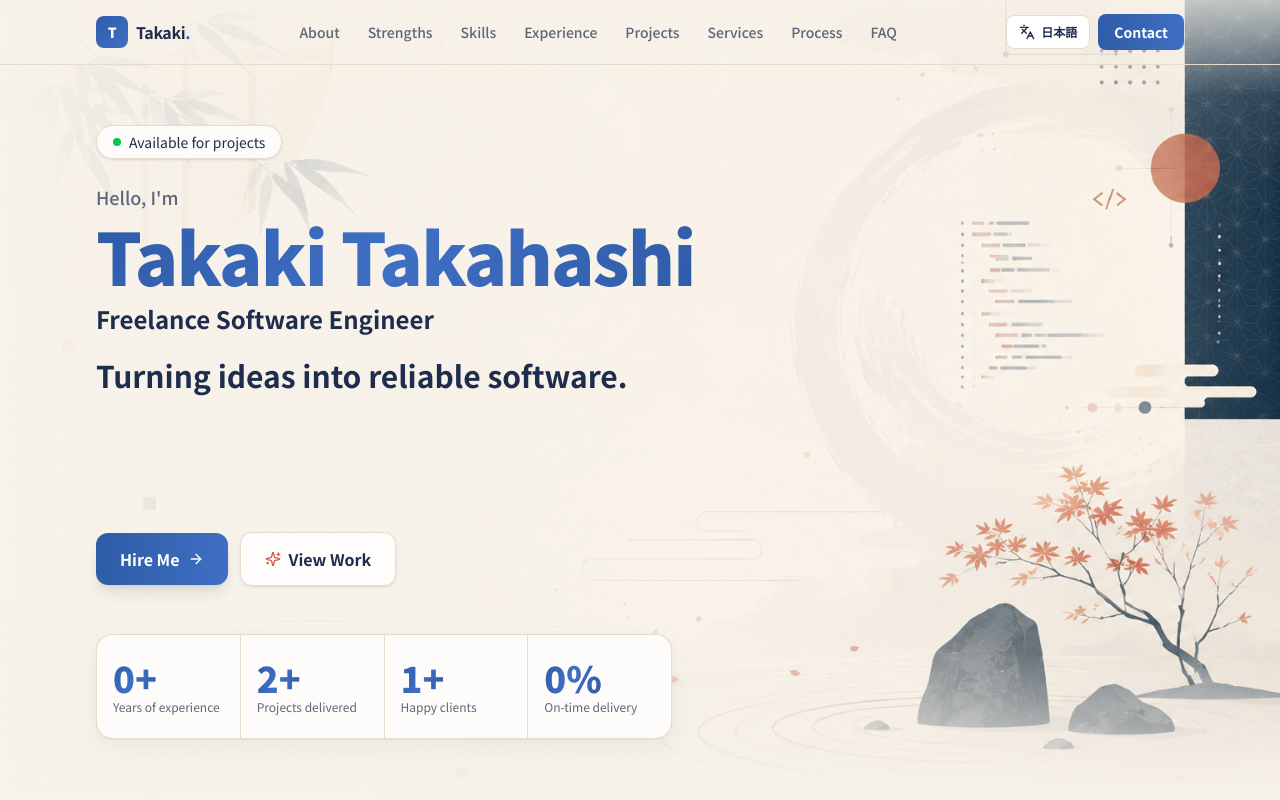
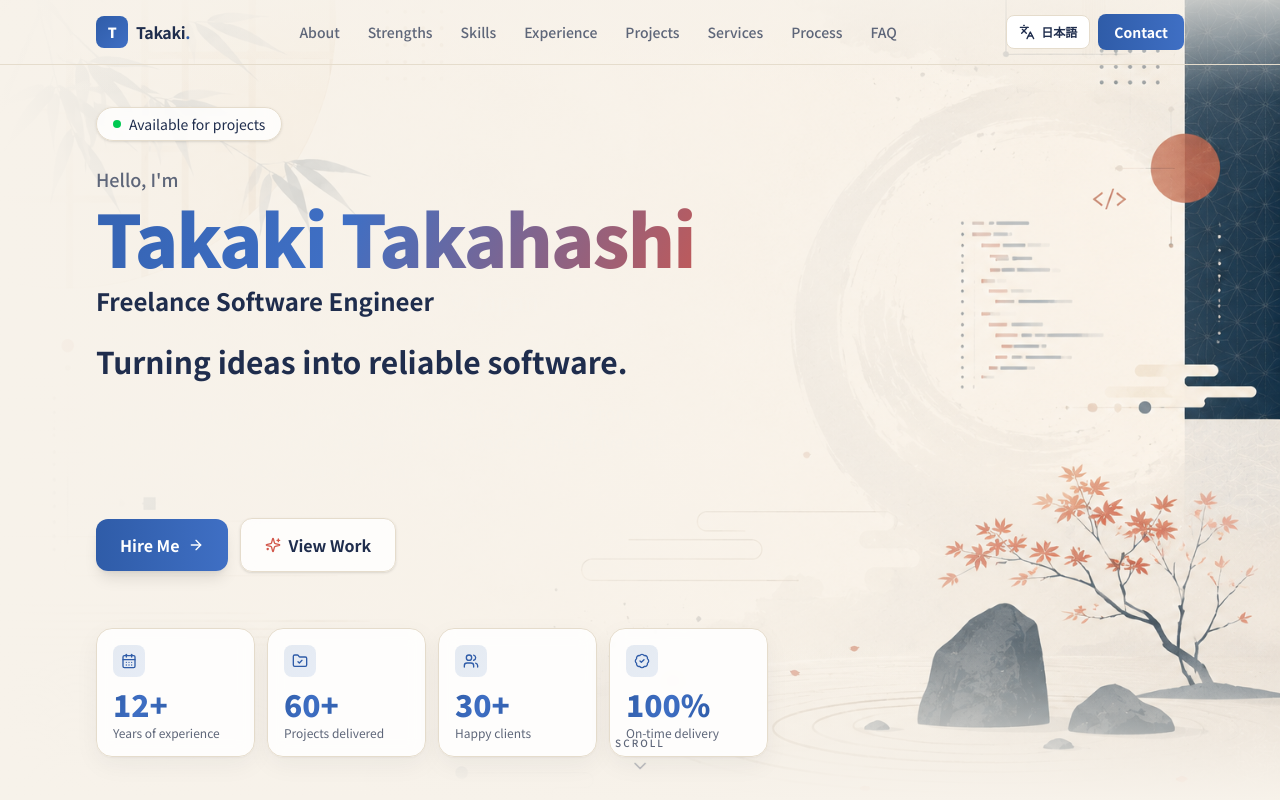
Before and after one commit to nakamuraryo298-coder/PortfolioProject, a Next.js app: page / in a window 1280 px wide. Shown: the top 800 px of the page. Built offline with nearby package versions, Linux system fonts and the light colour scheme.

Commit message:
Add animated gradient text and scroll cue to Hero section; update stats with icons

```diff
--- a/app/globals.css
+++ b/app/globals.css
@@ -77,6 +77,41 @@ body {
   -webkit-text-fill-color: transparent;
 }
 
+/* Flowing animated gradient — used for the hero name for a stylish accent */
+@keyframes gradient-flow {
+  0%, 100% { background-position: 0% 50%; }
+  50% { background-position: 100% 50%; }
+}
+.text-gradient-flow {
+  background: linear-gradient(
+    115deg,
+    var(--color-accent),
+    var(--color-accent-3),
+    var(--color-accent-2),
+    var(--color-accent-3),
+    var(--color-accent)
+  );
+  background-size: 280% auto;
+  -webkit-background-clip: text;
+  background-clip: text;
+  -webkit-text-fill-color: transparent;
+  animation: gradient-flow 8s ease-in-out infinite;
+}
+
+/* Soft scroll-cue bounce */
+@keyframes scroll-cue {
+  0%, 100% { transform: translateY(0); opacity: 0.4; }
+  50% { transform: translateY(6px); opacity: 1; }
+}
+.animate-scroll-cue {
+  animation: scroll-cue 1.8s ease-in-out infinite;
+}
+
+@media (prefers-reduced-motion: reduce) {
+  .text-gradient-flow { animation: none; }
+  .animate-scroll-cue { animation: none; }
+}
+
 /* Utility: subtle grid background */
 .bg-grid {
   background-image:
--- a/components/CountUp.tsx
+++ b/components/CountUp.tsx
@@ -1,70 +1,49 @@
 "use client";
 
 import { useEffect, useRef, useState } from "react";
-import { useInView } from "framer-motion";
+import { animate, useInView } from "framer-motion";
 
 interface CountUpProps {
-  /** Full display value, e.g. "12+", "60+", "100%". The numeric part is animated; prefix/suffix are preserved. */
+  /** Target string such as "12+", "100%", "1.5k" — the leading number is animated. */
   value: string;
-  /** Animation length in seconds. */
   duration?: number;
-  /** Delay before counting starts, in seconds. */
-  delay?: number;
   className?: string;
 }
 
-export default function CountUp({ value, duration = 1.8, delay = 0.3, className }: CountUpProps) {
-  // Split into optional prefix (non-digits), the number, and an optional suffix.
-  const parsed = value.match(/^(\D*)([\d.,]+)(.*)$/);
-  const prefix = parsed?.[1] ?? "";
-  const rawNum = parsed?.[2] ?? "";
-  const suffix = parsed?.[3] ?? "";
-  const target = parsed ? parseFloat(rawNum.replace(/,/g, "")) : 0;
-  const decimals = rawNum.includes(".") ? rawNum.split(".")[1].length : 0;
-
+/**
+ * Animates the numeric part of `value` from 0 up to its target once the
+ * element scrolls into view, then stops. Any prefix/suffix (e.g. "+", "%")
+ * is preserved.
+ */
+export default function CountUp({ value, duration = 1.8, className }: CountUpProps) {
   const ref = useRef<HTMLSpanElement>(null);
   const inView = useInView(ref, { once: true, margin: "-40px" });
+
+  const match = String(value).match(/^(\D*)(\d+(?:\.\d+)?)(.*)$/);
+  const prefix = match?.[1] ?? "";
+  const target = match ? parseFloat(match[2]) : 0;
+  const suffix = match?.[3] ?? "";
+  const decimals = match && match[2].includes(".") ? match[2].split(".")[1].length : 0;
+
   const [display, setDisplay] = useState(0);
 
   useEffect(() => {
-    if (!inView || !parsed) return;
-
-    const prefersReduced =
-      typeof window !== "undefined" &&
-      window.matchMedia("(prefers-reduced-motion: reduce)").matches;
-    if (prefersReduced) {
-      setDisplay(target);
-      return;
-    }
-
-    let raf = 0;
-    let startTs: number | null = null;
-
-    const tick = (now: number) => {
-      if (startTs === null) startTs = now;
-      const progress = Math.min((now - startTs) / (duration * 1000), 1);
-      const eased = 1 - Math.pow(1 - progress, 3); // easeOutCubic
-      setDisplay(target * eased);
-      if (progress < 1) raf = requestAnimationFrame(tick);
-      else setDisplay(target);
-    };
-
-    const timer = setTimeout(() => {
-      raf = requestAnimationFrame(tick);
-    }, delay * 1000);
-
-    return () => {
-      clearTimeout(timer);
-      cancelAnimationFrame(raf);
-    };
-  }, [inView, parsed, target, duration, delay]);
-
-  if (!parsed) return <span className={className}>{value}</span>;
+    if (!inView) return;
+    const controls = animate(0, target, {
+      duration,
+      ease: [0.16, 1, 0.3, 1], // easeOutExpo — fast start, gentle stop
+      onUpdate: (v) => setDisplay(v),
+    });
+    return () => controls.stop();
+  }, [inView, target, duration]);
 
   return (
     <span ref={ref} className={className}>
       {prefix}
-      {display.toFixed(decimals)}
+      {display.toLocaleString("en-US", {
+        minimumFractionDigits: decimals,
+        maximumFractionDigits: decimals,
+      })}
       {suffix}
     </span>
   );
--- a/components/sections/Hero.tsx
+++ b/components/sections/Hero.tsx
@@ -2,10 +2,27 @@
 
 import Image from "next/image";
 import { motion } from "framer-motion";
-import { ArrowRight, Sparkles, MapPin } from "lucide-react";
+import {
+  ArrowRight,
+  Sparkles,
+  MapPin,
+  CalendarDays,
+  FolderCheck,
+  Users,
+  BadgeCheck,
+  ChevronDown,
+  type LucideIcon,
+} from "lucide-react";
 import { useLanguage } from "@/lib/language-context";
 import { hero, profile } from "@/lib/content";
 import CountUp from "../CountUp";
+
+const statIcons: Record<string, LucideIcon> = {
+  CalendarDays,
+  FolderCheck,
+  Users,
+  BadgeCheck,
+};
 
 export default function Hero() {
   const { lang } = useLanguage();
@@ -55,7 +72,7 @@ export default function Hero() {
           >
             <p className="text-lg font-medium text-[var(--color-muted)]">{hero.greeting[lang]}</p>
             <h1 className="mt-2 text-5xl font-black tracking-tight sm:text-7xl">
-              <span className="text-gradient">{profile.name[lang]}</span>
+              <span className="text-gradient-flow">{profile.name[lang]}</span>
             </h1>
             <p className="mt-3 flex flex-wrap items-center gap-x-4 gap-y-1 text-xl font-bold text-[var(--color-fg)] sm:text-2xl">
               {profile.title[lang]}
@@ -70,7 +87,7 @@ export default function Hero() {
             initial={{ opacity: 0, y: 24 }}
             animate={{ opacity: 1, y: 0 }}
             transition={{ duration: 0.6, delay: 0.2 }}
-            className="mt-5 text-2xl font-bold leading-snug text-[var(--color-fg)] sm:text-3xl"
+            className="mt-6 text-2xl font-bold leading-snug text-[var(--color-fg)] sm:text-3xl"
           >
             {hero.tagline[lang]}
           </motion.h2>
@@ -106,28 +123,49 @@ export default function Hero() {
             </a>
           </motion.div>
 
-          <motion.div
-            initial={{ opacity: 0, y: 24 }}
-            animate={{ opacity: 1, y: 0 }}
-            transition={{ duration: 0.6, delay: 0.5 }}
-            className="card-soft mt-12 grid max-w-xl grid-cols-2 gap-px overflow-hidden rounded-2xl border border-[var(--color-border)] bg-[var(--color-border)] sm:grid-cols-4"
-          >
-            {hero.stats.map((stat, i) => (
-              <div
-                key={stat.label.en}
-                className="flex flex-col items-center gap-1 bg-[var(--color-surface)]/90 px-4 py-6 text-center backdrop-blur sm:items-start sm:text-left"
-              >
-                <CountUp
-                  value={stat.value}
-                  delay={0.6 + i * 0.15}
-                  className="block text-3xl font-black leading-none text-gradient sm:text-4xl"
-                />
-                <span className="text-xs leading-tight text-[var(--color-muted)]">{stat.label[lang]}</span>
-              </div>
-            ))}
-          </motion.div>
+          <div className="mt-14 grid max-w-2xl grid-cols-2 gap-3 sm:grid-cols-4">
+            {hero.stats.map((stat, i) => {
+              const Icon = statIcons[stat.icon] ?? Sparkles;
+              return (
+                <motion.div
+                  key={stat.label.en}
+                  initial={{ opacity: 0, y: 24, scale: 0.96 }}
+                  animate={{ opacity: 1, y: 0, scale: 1 }}
+                  transition={{ duration: 0.5, delay: 0.55 + i * 0.12, ease: [0.21, 0.47, 0.32, 0.98] }}
+                  className="group card-soft relative overflow-hidden rounded-2xl border border-[var(--color-border)] bg-[var(--color-surface)]/85 p-4 backdrop-blur transition-all duration-300 hover:-translate-y-1.5 hover:border-[var(--color-accent)]/50 hover:shadow-[0_16px_40px_rgba(47,92,168,0.16)]"
+                >
+                  {/* Animated top accent bar on hover */}
+                  <span className="absolute inset-x-0 top-0 h-[3px] origin-left scale-x-0 bg-gradient-to-r from-[var(--color-accent)] via-[var(--color-accent-3)] to-[var(--color-accent-2)] transition-transform duration-300 group-hover:scale-x-100" />
+                  {/* Soft glow that fades in on hover */}
+                  <span className="pointer-events-none absolute -right-6 -top-6 h-16 w-16 rounded-full bg-[var(--color-accent)]/10 opacity-0 blur-xl transition-opacity duration-300 group-hover:opacity-100" />
+
+                  <span className="grid h-8 w-8 place-items-center rounded-lg bg-gradient-to-br from-[var(--color-accent)]/12 to-[var(--color-accent-3)]/12 text-[var(--color-accent)] transition-transform duration-300 group-hover:scale-110">
+                    <Icon className="h-4 w-4" />
+                  </span>
+
+                  <div className="mt-3 text-3xl font-black leading-none">
+                    <CountUp value={stat.value} className="text-gradient" />
+                  </div>
+                  <div className="mt-1.5 text-xs leading-tight text-[var(--color-muted)]">{stat.label[lang]}</div>
+                </motion.div>
+              );
+            })}
+          </div>
         </div>
       </div>
+
+      {/* Scroll cue */}
+      <motion.a
+        href="#about"
+        aria-label="Scroll down"
+        initial={{ opacity: 0 }}
+        animate={{ opacity: 1 }}
+        transition={{ delay: 1.2, duration: 0.8 }}
+        className="absolute bottom-6 left-1/2 hidden -translate-x-1/2 flex-col items-center gap-1 text-[var(--color-muted)] sm:flex"
+      >
+        <span className="text-[10px] font-medium uppercase tracking-[0.2em]">Scroll</span>
+        <ChevronDown className="h-5 w-5 animate-scroll-cue" />
+      </motion.a>
     </section>
   );
 }
--- a/lib/content.ts
+++ b/lib/content.ts
@@ -70,10 +70,10 @@ export const hero = {
     available: { ja: "新規案件 受付中", en: "Available for projects" },
   },
   stats: [
-    { value: "12+", label: { ja: "年の経験", en: "Years of experience" } },
-    { value: "60+", label: { ja: "プロジェクト", en: "Projects delivered" } },
-    { value: "30+", label: { ja: "クライアント", en: "Happy clients" } },
-    { value: "100%", label: { ja: "納品実績", en: "On-time delivery" } },
+    { value: "12+", icon: "CalendarDays", label: { ja: "年の経験", en: "Years of experience" } },
+    { value: "60+", icon: "FolderCheck", label: { ja: "プロジェクト", en: "Projects delivered" } },
+    { value: "30+", icon: "Users", label: { ja: "クライアント", en: "Happy clients" } },
+    { value: "100%", icon: "BadgeCheck", label: { ja: "納品実績", en: "On-time delivery" } },
   ],
 };
 
```
